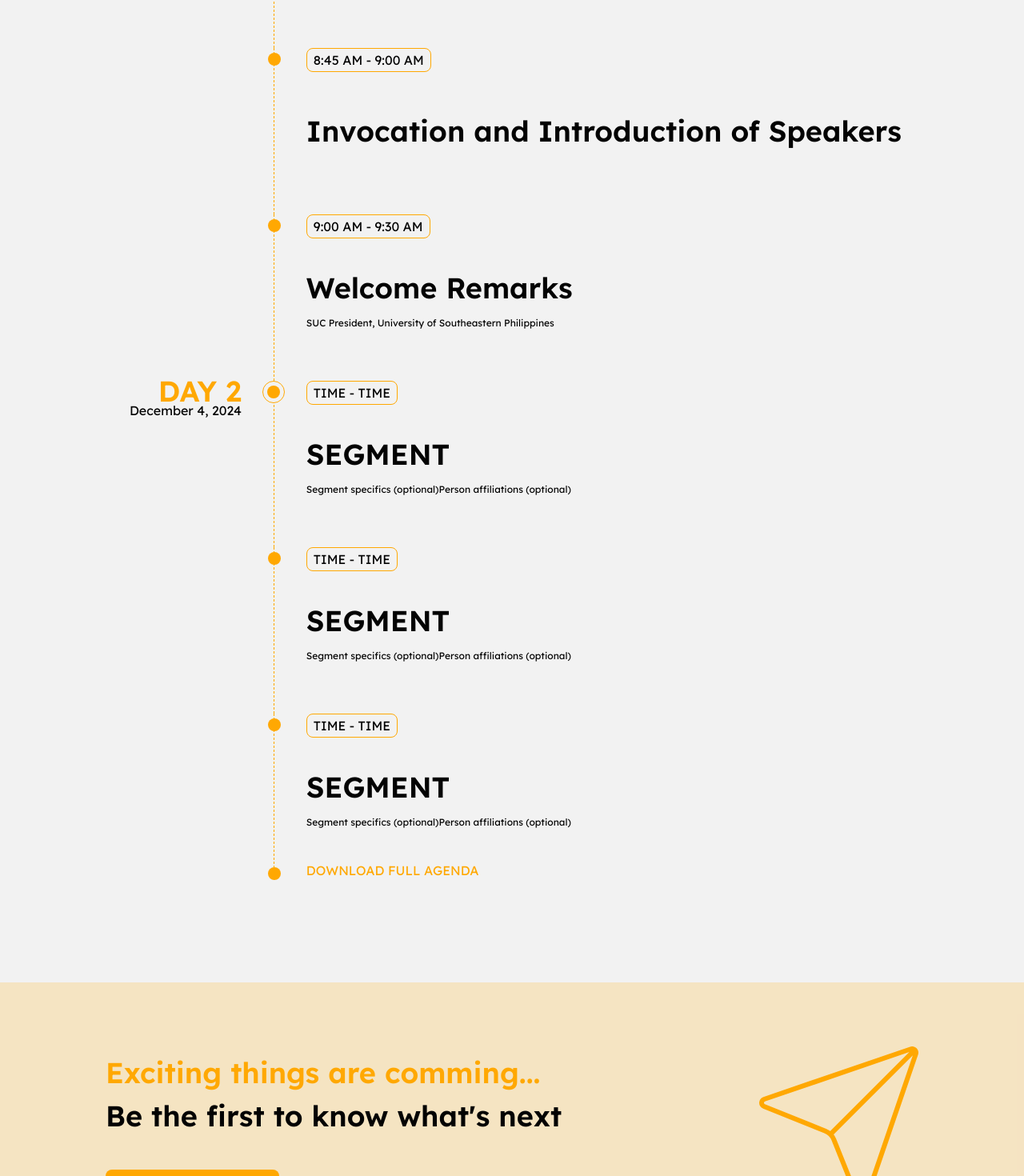
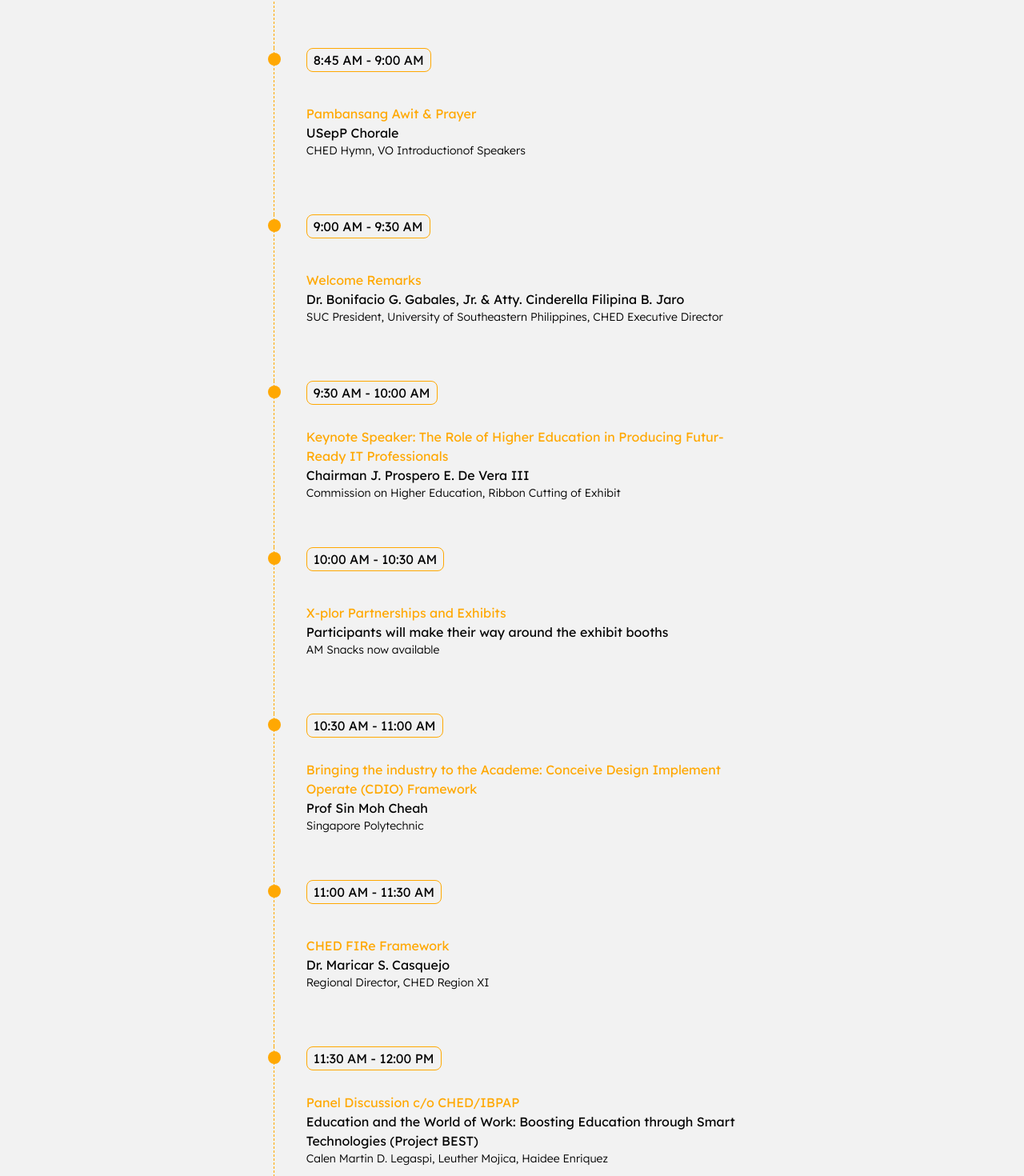
Before and after one commit to Samshh/CHEDx-Website, a React (Vite) app: page / in a window 1280 px wide. Shown: the part 3560-5030 px from the top of the page at 80% size. Built offline with nearby package versions, Linux system fonts and the light colour scheme.

Commit message:
asdadsadasd' git push

```diff
--- a/src/pages/landing/index.tsx
+++ b/src/pages/landing/index.tsx
@@ -41,40 +41,53 @@ const timeline: Timeline = {
     },
     {
       time: "8:45 AM - 9:00 AM",
-      segment: "Invocation and Introduction of Speakers",
-      title: "",
-      subtitle: "",
+      segment: "Pambansang Awit & Prayer",
+      title: "USepP Chorale",
+      subtitle: "CHED Hymn, VO Introductionof Speakers",
     },
     {
       time: "9:00 AM - 9:30 AM",
       segment: "Welcome Remarks",
-      title: "Dr. Bonifacio G. Gabales, Jr.",
-      subtitle: "SUC President, University of Southeastern Philippines",
-    },
-  ],
-  "DAY 2": [
-    {
-      time: "TIME - TIME",
-      segment: "SEGMENT",
-      segmentSpec: "Segment specifics (optional)",
-      title: "Person (add as many as needed, also optional)",
-      subtitle: "Person affiliations (optional)",
+      title: "Dr. Bonifacio G. Gabales, Jr. & Atty. Cinderella Filipina B. Jaro",
+      subtitle: "SUC President, University of Southeastern Philippines, CHED Executive Director",
     },
     {
-      time: "TIME - TIME",
-      segment: "SEGMENT",
-      segmentSpec: "Segment specifics (optional)",
-      title: "Person (add as many as needed, also optional)",
-      subtitle: "Person affiliations (optional)",
+      time: "9:30 AM - 10:00 AM",
+      segment: "Keynote Speaker: The Role of Higher Education in Producing Futur-Ready IT Professionals",
+      title: "Chairman J. Prospero E. De Vera III",
+      subtitle: "Commission on Higher Education, Ribbon Cutting of Exhibit",
     },
     {
-      time: "TIME - TIME",
-      segment: "SEGMENT",
-      segmentSpec: "Segment specifics (optional)",
-      title: "Person (add as many as needed, also optional)",
-      subtitle: "Person affiliations (optional)",
+      time: "10:00 AM - 10:30 AM",
+      segment: "X-plor Partnerships and Exhibits",
+      title: "Participants will make their way around the exhibit booths",
+      subtitle: "AM Snacks now available",
     },
-  ],
+    {
+      time: "10:30 AM - 11:00 AM",
+      segment: "Bringing the industry to the Academe: Conceive Design Implement Operate (CDIO) Framework",
+      title: "Prof Sin Moh Cheah",
+      subtitle: "Singapore Polytechnic",
+    },
+    {
+      time: "11:00 AM - 11:30 AM",
+      segment: "CHED FIRe Framework",
+      title: "Dr. Maricar S. Casquejo",
+      subtitle: "Regional Director, CHED Region XI",
+    },
+    {
+      time: "11:30 AM - 12:00 PM",
+      segment: "Panel Discussion c/o CHED/IBPAP",
+      title: "Education and the World of Work: Boosting Education through Smart Technologies (Project BEST)",
+      subtitle: "Calen Martin D. Legaspi, Leuther Mojica, Haidee Enriquez",
+    },
+    {
+      time: "12:00 PM - 13:30 PM",
+      segment: "Lunch Break & X-plor Partnerships and Exhibits",
+      title: "",
+      subtitle: "",
+    },
+  ]
 };
 
 const MappedTimeline = () => {
@@ -96,19 +109,16 @@ const MappedTimeline = () => {
                 <div className="h-4 w-4 rounded-full bg-yellow z-20"></div>
               </div>
             )}
-            {/* {eventIndex < timeline[day].length - 1 && (
-              <div className="absolute -ml-1.5 bottom-0 h-4 w-4 rounded-full bg-blue -left-[1px]"></div>
-            )} */}
             <div className="flex flex-col min-h-52 border-l-[1.5px] border-yellow border-dashed pl-10 z-0  relative ">
               <div className="h-4 w-4 rounded-full bg-yellow z-20 absolute -left-0.5 mt-1.5 -ml-1.5"></div>
-              <div className="hover:cursor-pointer min-h-52 hover:pl-10 transition-all duration-300 justify-center flex flex-col w-full">
+              <div className="min-h-52 hover:pl-10 transition-all duration-300 justify-center flex flex-col w-full">
                 <div className="border border-yellow bg-none rounded-lg px-2 py-0.5 text-center max-w-max absolute top-0">
                   <span className="grow-0">{event.time}</span>
                 </div>
-                <div>
-                  <h2>{event.segment}</h2>
-                  <sub>{event.segmentSpec}</sub>
-                  <sub>{event.subtitle}</sub>
+                <div className="max-w-[568px]">
+                  <h3 className="text-yellow">{event.segment}</h3>
+                  <h3>{event.title}</h3>
+                  <p>{event.subtitle}</p>
                 </div>
               </div>
               {dayIndex === days.length - 1 && eventIndex === timeline[day].length - 1 && (
```
